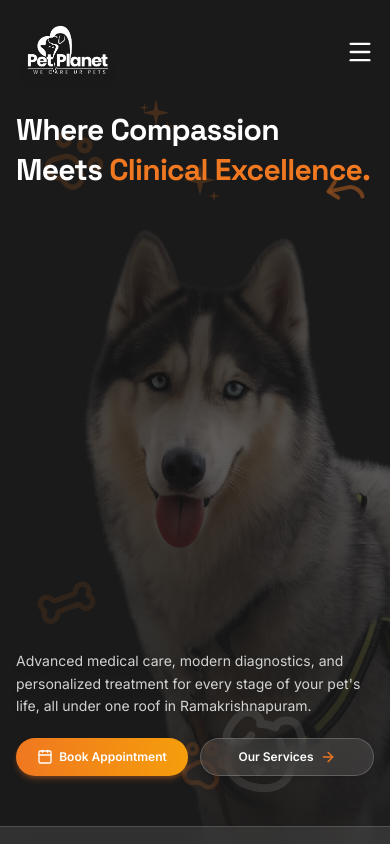
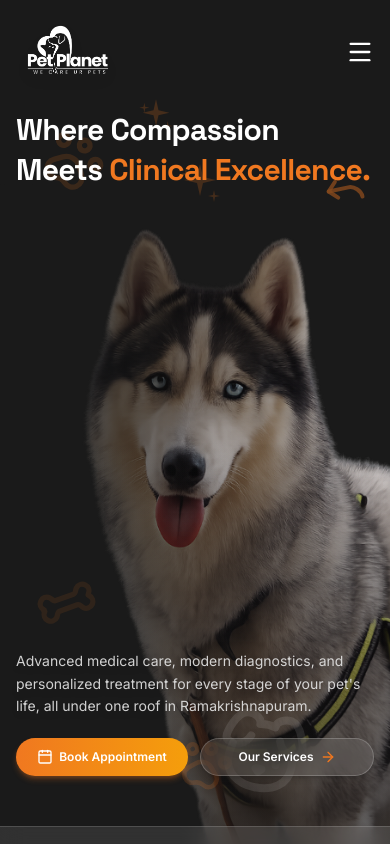
Before and after one commit to Prithvee905/petplanet, a React (Vite) app: page / in a window 390 px wide. Shown: the top 844 px of the page. Built offline with nearby package versions, Linux system fonts and the light colour scheme.

Commit message:
style: make hero dog image crystal clear on mobile view

```diff
--- a/src/components/HeroSection.tsx
+++ b/src/components/HeroSection.tsx
@@ -16,16 +16,16 @@ export function HeroSection({ onBookClick }: HeroSectionProps) {
         animate={{ opacity: 1, x: 0 }}
         transition={{ duration: 1.2, ease: "easeOut" }}
       >
-        {/* Mobile & Laptop Gradients: Soft dark gradient for readability, ultra-clean right side for dog face */}
-        <div className="absolute inset-0 bg-gradient-to-b from-black/85 via-black/60 to-black/90 lg:bg-gradient-to-r lg:from-black lg:via-black/10 lg:to-transparent z-10 pointer-events-none" />
+        {/* Mobile & Laptop Gradients: Crisp, clear dog image with dark backdrop behind text */}
+        <div className="absolute inset-0 bg-gradient-to-r from-black/90 via-black/30 to-transparent lg:from-black lg:via-black/10 lg:to-transparent z-10 pointer-events-none" />
         {/* Subtle bottom fade */}
-        <div className="absolute inset-0 bg-gradient-to-t from-black/40 via-transparent to-transparent z-10 pointer-events-none" />
+        <div className="absolute inset-0 bg-gradient-to-t from-black/60 via-transparent to-transparent z-10 pointer-events-none" />
 
         {/* Dog image — face + neck, crystal clear focal point on the eyes & face */}
         <img
           src="/hero-dog.png"
           alt="Pet Planet Husky Dog Patient"
-          className="absolute inset-0 w-full h-full object-cover opacity-95 lg:opacity-100"
+          className="absolute inset-0 w-full h-full object-cover opacity-100"
           style={{ objectPosition: 'center 28%' }}
         />
       </motion.div>
```
